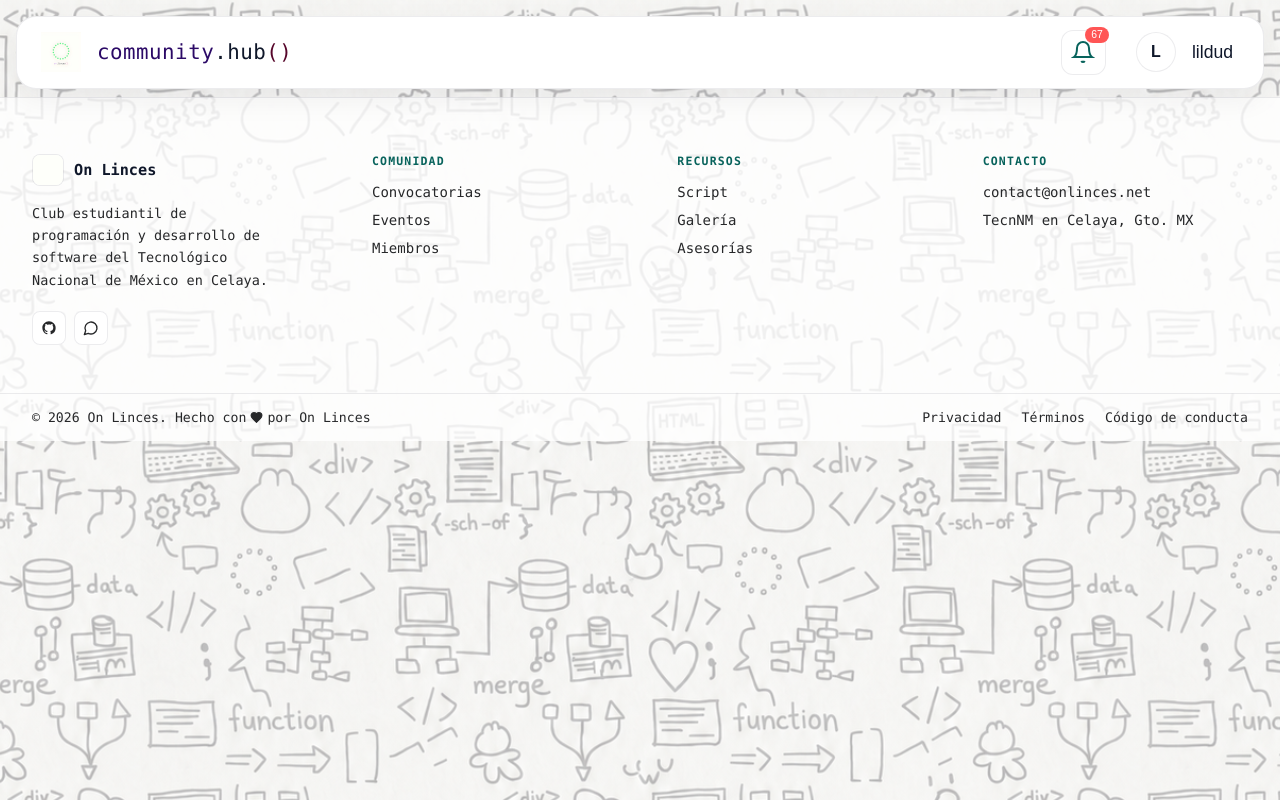
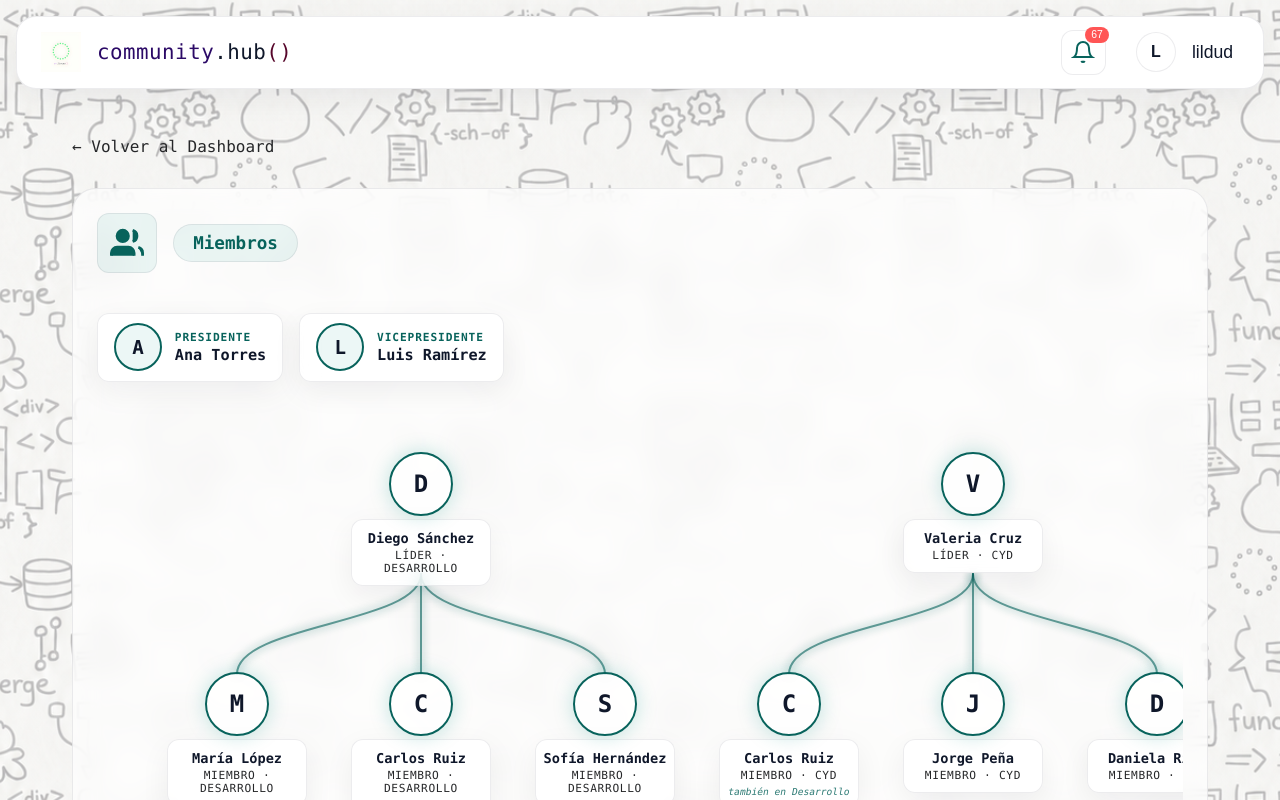
Before and after one commit to On-Linces/onlinces-hub, a Vue app: page /miembros in a window 1280 px wide. Shown: the top 800 px of the page. Built offline with nearby package versions, Linux system fonts and the light colour scheme.

Commit message:
feat: Members node tree view added

```diff
--- a/src/router/index.ts
+++ b/src/router/index.ts
@@ -7,6 +7,7 @@
 import DashboardView from '../views/DashboardView.vue'
 import ProfileView from '../views/ProfileView.vue'
 import ConfigView from '../views/ConfigView.vue'
+import MembersView from '../views/MembersView.vue'
 
 const router = createRouter({
   // createWebHistory = URLs normales (/perfil)
@@ -25,9 +26,14 @@
     {
       path: '/configuracion',
       name: 'config',
-      component: ConfigView
+      component: ConfigView,
+    },
+    {
+      path: '/miembros',
+      name: 'members',
+      component: MembersView
     }
-    // TO-DO: rutas, /comunidad, /proyectos,
+    // TO-DO: rutas, /galeria, /proyectos,
   ]
 })
 
--- a/src/views/DashboardView.vue
+++ b/src/views/DashboardView.vue
@@ -80,7 +80,9 @@
           </svg>
         </template>
 
-        <CardLink type="miembros" accent="teal">Miembros</CardLink>
+        <CardLink type="miembros" accent="teal" @click="router.push('/miembros')">
+          Miembros
+        </CardLink>
         <CardLink type="galeria" accent="teal">Galeria</CardLink>
       </DashboardCard>
     </div>
--- /dev/null
+++ b/src/views/MembersView.vue
@@ -0,0 +1,208 @@
+<!-- src/views/MembersView.vue -->
+<script setup lang="ts">
+
+// ============================================================
+//                  LAYOUT Arbol de miembros
+// ============================================================
+import { computed } from 'vue'
+import { useRouter } from 'vue-router'
+
+// ============================================================
+//                 COMPONENTES DEL Arbol
+// ============================================================
+import CardShell from '../components/dashboard/CardShell.vue'
+import OrgTree from '../components/members/OrgTree.vue'
+import { useMembers, buildOrgTree, splitMembers } from '../composables/useMembers'
+
+const router = useRouter()
+const { members, loading, error } = useMembers()
+
+const tree = computed(() => buildOrgTree(members.value))
+const { president, vice } = computed(() => splitMembers(members.value)).value
+</script>
+
+<template>
+  <main class="members-view">
+    <button class="members-view__back" @click="router.push('/')">
+      ← Volver al Dashboard
+    </button>
+
+    <CardShell title="Miembros" accent="teal" full-width>
+      <template #icon>
+        <svg viewBox="0 0 24 24" fill="none" stroke="currentColor" stroke-width="2">
+          <circle cx="9" cy="7" r="4" />
+          <path d="M17 21v-2a4 4 0 00-4-4H5a4 4 0 00-4 4v2" />
+          <path d="M23 21v-2a4 4 0 00-3-3.87" />
+          <path d="M16 3.13a4 4 0 010 7.75" />
+        </svg>
+      </template>
+
+      <div v-if="loading" class="members-view__status">Cargando miembros...</div>
+      <div v-else-if="error" class="members-view__status members-view__status--error">
+        {{ error }}
+      </div>
+
+      <template v-else>
+        <!-- ================================================
+             CABECERA: Presidente y Vicepresidente
+        ================================================= -->
+        <div class="members-view__exec">
+          <div v-if="president" class="exec-card">
+            <div class="exec-card__avatar">
+              <img v-if="president.avatarUrl" :src="president.avatarUrl" :alt="president.fullName" />
+              <span v-else>{{ president.fullName.charAt(0).toUpperCase() }}</span>
+            </div>
+            <div class="exec-card__info">
+              <span class="exec-card__role">Presidente</span>
+              <span class="exec-card__name">{{ president.fullName }}</span>
+            </div>
+          </div>
+
+          <div v-if="vice" class="exec-card">
+            <div class="exec-card__avatar">
+              <img v-if="vice.avatarUrl" :src="vice.avatarUrl" :alt="vice.fullName" />
+              <span v-else>{{ vice.fullName.charAt(0).toUpperCase() }}</span>
+            </div>
+            <div class="exec-card__info">
+              <span class="exec-card__role">Vicepresidente</span>
+              <span class="exec-card__name">{{ vice.fullName }}</span>
+            </div>
+          </div>
+        </div>
+
+        <!-- ================================================
+             ÁRBOL: líderes y miembros
+        ================================================= -->
+        <div v-if="tree.children.length > 0" class="members-view__tree-wrapper">
+          <OrgTree :tree="tree" />
+        </div>
+        <div v-else class="members-view__status">
+          No hay líderes ni miembros registrados.
+        </div>
+      </template>
+    </CardShell>
+  </main>
+</template>
+
+<style scoped>
+/* ============================================================
+                        CSS STYLES
+============================================================ */
+.members-view {
+  display: flex;
+  flex-direction: column;
+  padding: 2rem;
+  max-width: 1200px;
+  width: 100%;
+  margin: 0 auto;
+}
+
+.members-view__back {
+  align-self: flex-start;
+  background: none;
+  border: none;
+  color: var(--text-muted);
+  font-family: var(--font-family);
+  font-size: 1rem;
+  cursor: pointer;
+  padding: 0.5rem 0;
+  margin-bottom: 1.5rem;
+  transition: color var(--transition-speed) ease;
+}
+
+.members-view__back:hover {
+  color: var(--accent-teal);
+}
+
+/* Cabecera ejecutiva */
+.members-view__exec {
+  display: flex;
+  gap: 1rem;
+  margin-bottom: 2rem;
+  flex-wrap: wrap;
+}
+
+.exec-card {
+  display: flex;
+  align-items: center;
+  gap: 0.8rem;
+  padding: 0.6rem 1rem;
+  background: var(--bg-card);
+  border: 1px solid var(--border-color);
+  border-radius: var(--radius-sm);
+  backdrop-filter: var(--glass-blur);
+  -webkit-backdrop-filter: var(--glass-blur);
+  box-shadow: var(--shadow-glow);
+}
+
+.exec-card__avatar {
+  width: 48px;
+  height: 48px;
+  border-radius: 50%;
+  background: var(--accent-teal-dim);
+  border: 2px solid var(--accent-teal);
+  display: flex;
+  align-items: center;
+  justify-content: center;
+  font-family: var(--font-family);
+  font-size: 1.2rem;
+  font-weight: 700;
+  color: var(--text-primary);
+  overflow: hidden;
+  flex-shrink: 0;
+}
+
+.exec-card__avatar img {
+  width: 100%;
+  height: 100%;
+  object-fit: cover;
+}
+
+.exec-card__info {
+  display: flex;
+  flex-direction: column;
+  gap: 0.15rem;
+}
+
+.exec-card__role {
+  font-family: var(--font-family);
+  font-size: 0.7rem;
+  text-transform: uppercase;
+  letter-spacing: 0.08em;
+  color: var(--accent-teal);
+  font-weight: 700;
+}
+
+.exec-card__name {
+  font-family: var(--font-family);
+  font-size: 0.95rem;
+  color: var(--text-primary);
+  font-weight: 600;
+}
+
+.members-view__status {
+  font-family: var(--font-family);
+  color: var(--text-muted);
+  text-align: center;
+  padding: 2rem 0;
+}
+
+.members-view__status--error {
+  color: #ff5555;
+}
+
+.members-view__tree-wrapper {
+  overflow-x: auto;
+  overflow-y: hidden;
+  padding-bottom: 1rem;
+}
+
+.members-view__tree-wrapper::-webkit-scrollbar {
+  height: 8px;
+}
+
+.members-view__tree-wrapper::-webkit-scrollbar-thumb {
+  background: var(--border-color);
+  border-radius: 999px;
+}
+</style>
```
